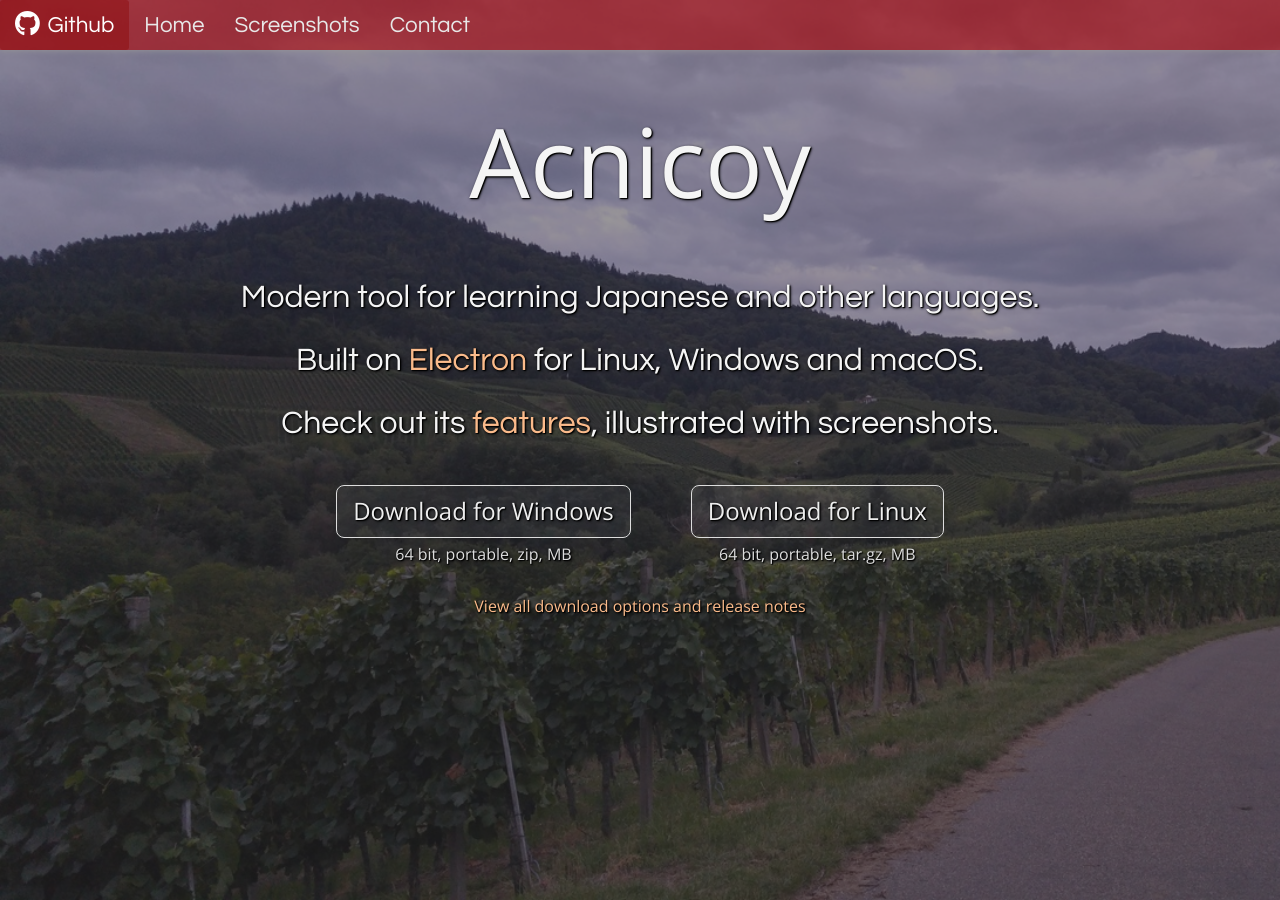
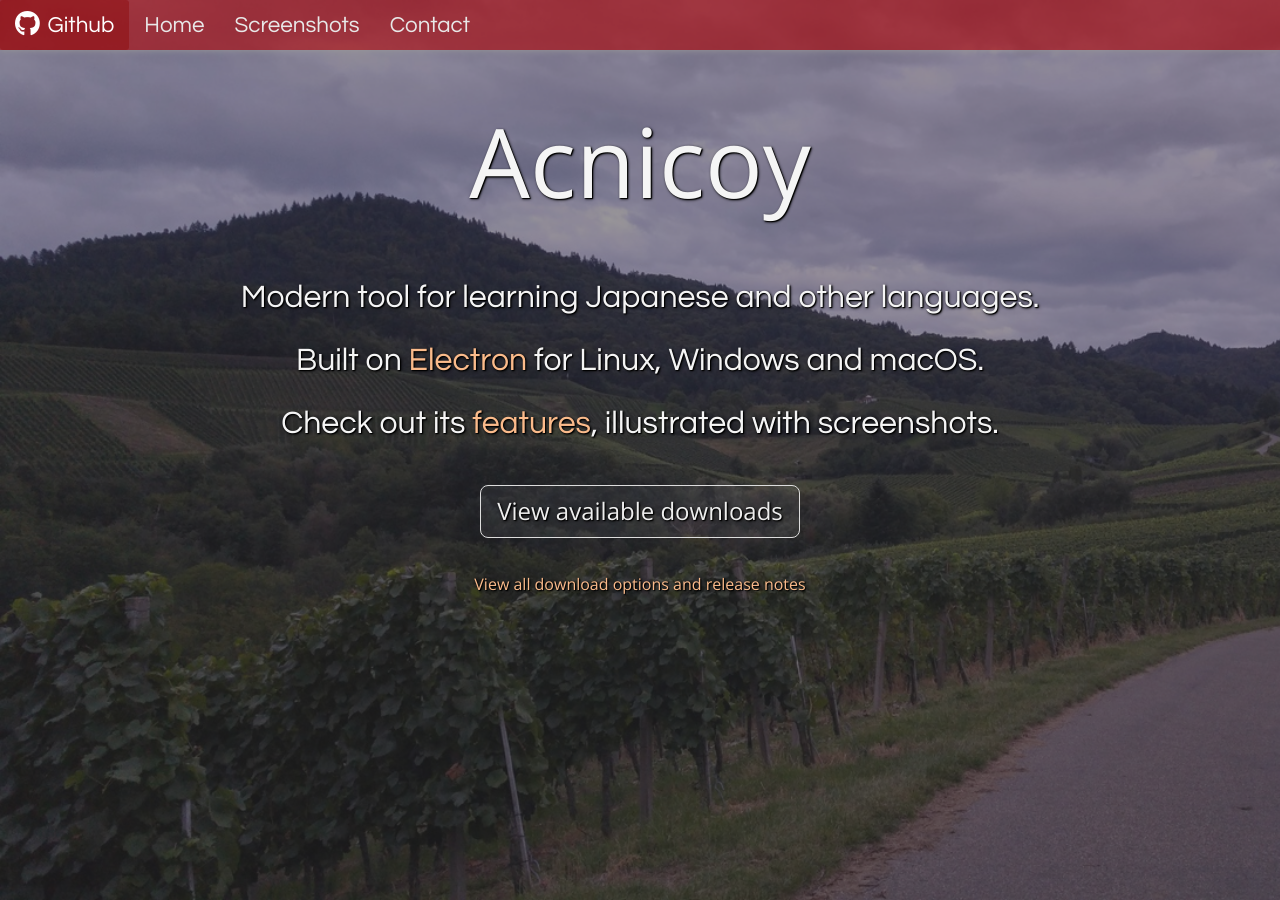
Before and after one commit to Phxstick/acnicoy, a Jekyll site: the page built from pages/index.html, in a window 1280 px wide. Built offline with Jekyll 4.4.1, drawn with Linux system fonts in a browser that asks for light colours; nearby versions of some CDN libraries; comment, search, counter and statistics services are not loaded; some of the changed lines change nothing that is shown.

Commit message:
Detect user OS to offer fitting download option

```diff
--- a/js/index.js
+++ b/js/index.js
@@ -1,21 +1,49 @@
 
 async function getDownloadLinks() {
+    const osName = navigator.appVersion;
+    if (!osName) return;
     const response = await
         fetch("https://api.github.com/repos/Phxstick/Acnicoy/releases/latest");
     const data = await response.json();
-    for (const asset of data.assets) {
-        if (asset.name.endsWith("linux-x64.tar.gz")) {
-            $("download-for-linux").href = asset.browser_download_url;
-            $("download-size-linux").textContent =
-                Math.floor(asset.size / (1024 * 1024));
-            $("download-details-linux").style.display = "block";
-        } else if (asset.name.endsWith("win-x64.zip")) {
-            $("download-for-windows").href = asset.browser_download_url;
-            $("download-size-windows").textContent =
-                Math.floor(asset.size / (1024 * 1024));
-            $("download-details-windows").style.display = "block";
+
+    // Find the right asset (or just keep link to download page if none fits)
+    let asset;
+    if (osName.includes("Linux")) {
+        if (osName.includes("Ubuntu")) {
+            asset = data.assets.filter(a => a.name.endsWith("deb"))[0];
+        } else {
+            asset = data.assets.filter(a => a.name.endsWith("AppImage"))[0];
         }
+    } else if (osName.includes("Win")) {
+        asset = data.assets.filter(a => a.name.includes("win"))[0];
+    } else {
+        $("download-page-link").style.display = "none";
+        return;
     }
+
+    // Gather asset details
+    const size = Math.floor(asset.size / (1024 * 1024));
+    const arch = asset.name.includes("64") ? "64" : "32";
+    let downloadType = "portable";
+    if (asset.name.endsWith("deb") || asset.name.includes("setup")) {
+        downloadType = "installer";
+    }
+    let filetype = asset.name.slice(asset.name.lastIndexOf(".") + 1);
+    if (asset.name.endsWith("zip")) filetype = "zip";
+    else if (asset.name.endsWith("tar.gz")) filetype = "tar.gz";
+    else if (asset.name.endsWith("deb")) filetype = "deb";
+    else if (asset.name.endsWith("AppImage")) filetype = "AppImage";
+
+    // Adjust download button and text below
+    $("download-button").href = asset.browser_download_url;
+    if (osName.includes("Ubuntu"))
+        $("download-button").textContent = "Download for Ubuntu";
+    else if (osName.includes("Win"))
+        $("download-button").textContent = "Download for Windows";
+    else if (osName.includes("Linux"))
+        $("download-button").textContent = "Download for Linux";
+    $("download-details").textContent =
+        `${arch} bit, ${downloadType}, ${filetype}, ${size} MB` ;
 }
 
 getDownloadLinks();
--- a/js/main.js
+++ b/js/main.js
@@ -8,3 +8,10 @@
 
 // Shortcut for getting elements
 window.$ = (id) => document.getElementById(id);
+
+// Polyfill if necessary
+if (String.prototype.includes === undefined) {
+    String.prototype.includes = function (s) {
+        return this.indexOf(s) > 0;
+    }
+}
--- a/pages/index.html
+++ b/pages/index.html
@@ -18,18 +18,9 @@
 <div id="downloads-container">
   <div>
     <div class="download-wrapper">
-      <a id="download-for-windows" class="download-link"
-         href="{{page.downloads_url}}">Download for Windows</a>
-      <div id="download-details-windows" class="download-details">
-        64 bit, portable, zip, <span id="download-size-windows"></span> MB</div>
-    </div>
-  </div>
-  <div>
-    <div class="download-wrapper">
-      <a id="download-for-linux" class="download-link"
-         href="{{page.downloads_url}}">Download for Linux</a>
-      <div id="download-details-linux" class="download-details">
-        64 bit, portable, tar.gz, <span id="download-size-linux"></span> MB</div>
+      <a id="download-button" class="download-link"
+         href="{{page.downloads_url}}">View available downloads</a>
+      <div id="download-details" class="download-details"></div>
     </div>
   </div>
 </div>
```
